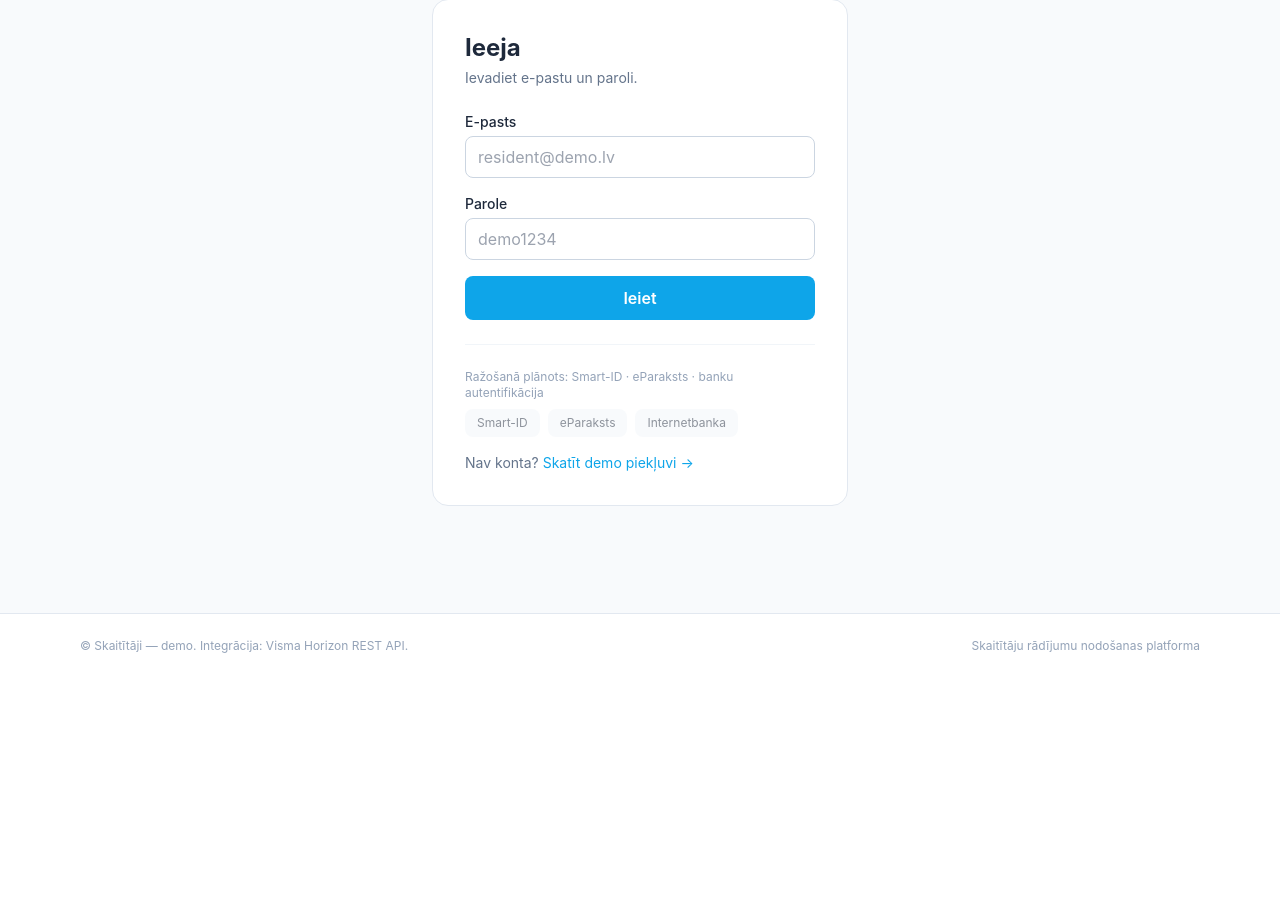
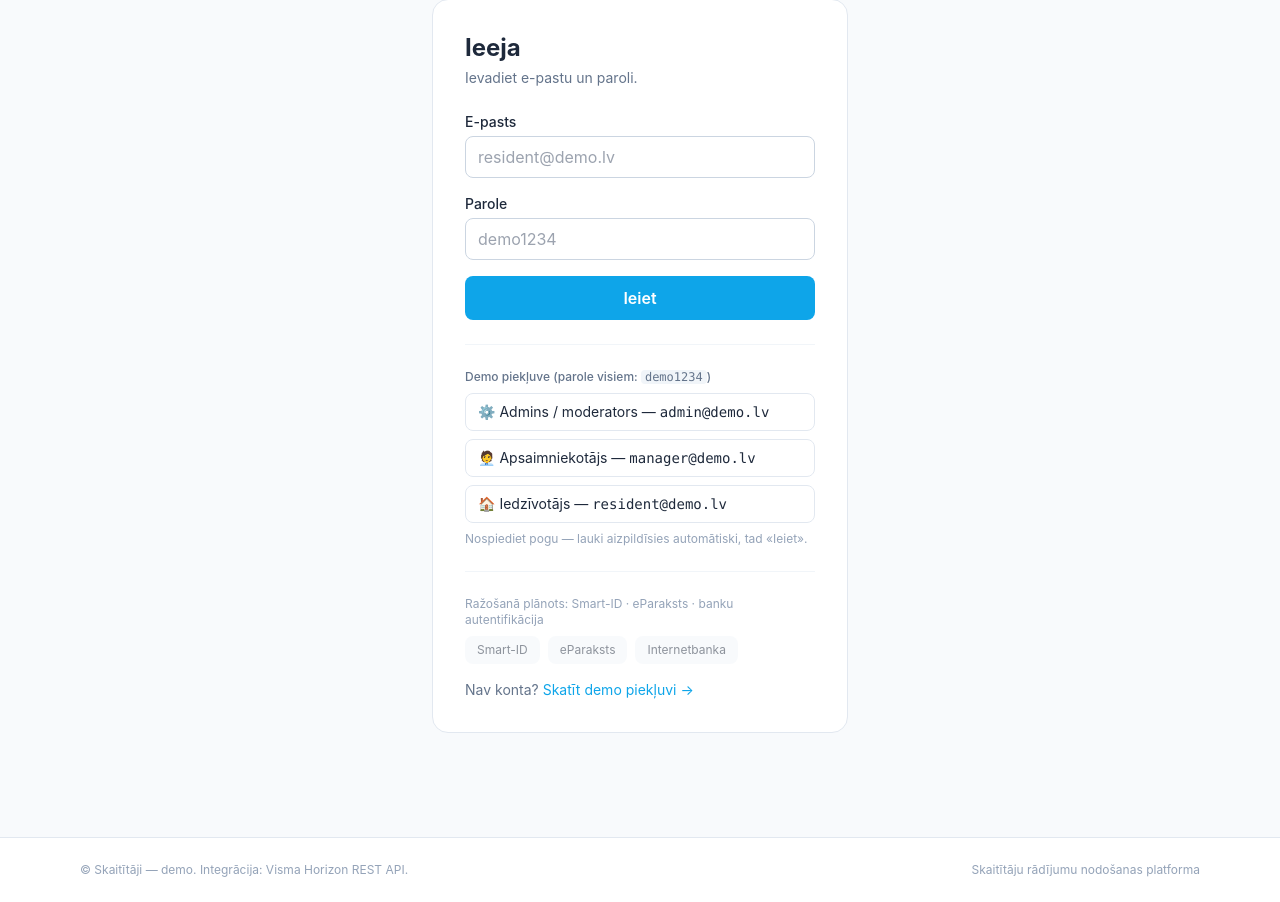
Before and after one commit to formytoys1-cmd/skaititaji, a FastAPI app: page /login in a window 1280 px wide. Shown: the part 122-1024 px from the top of the page. Before the commit the page ends 775 px from the top, so only its background shows below. Run offline with FastAPI, Linux system fonts and the light colour scheme; some libraries are stand-ins or nearby versions.

Commit message:
ux(login): кнопки быстрого входа демо-аккаунтами + type=submit
- На странице входа кнопки для admin/manager/resident автозаполняют поля
- Явно показаны демо-логины и общий пароль
- Кнопка Ieiet теперь type=submit для надёжности

Co-authored-by: Copilot <223556219+Copilot@users.noreply.github.com>

```diff
--- a/app/templates/login.html
+++ b/app/templates/login.html
@@ -9,18 +9,34 @@
     <form method="post" action="/login" class="mt-6 space-y-4">
       <div>
         <label class="block text-sm font-medium mb-1">E-pasts</label>
-        <input name="email" type="email" required autofocus
+        <input id="email" name="email" type="email" required autofocus
                class="w-full px-3 py-2 rounded-lg border border-slate-300 focus:brand-border outline-none"
                placeholder="resident@demo.lv">
       </div>
       <div>
         <label class="block text-sm font-medium mb-1">Parole</label>
-        <input name="password" type="password" required
+        <input id="password" name="password" type="password" required
                class="w-full px-3 py-2 rounded-lg border border-slate-300 focus:brand-border outline-none"
                placeholder="demo1234">
       </div>
-      <button class="w-full py-2.5 rounded-lg brand-bg text-white font-semibold">Ieiet</button>
+      <button type="submit" class="w-full py-2.5 rounded-lg brand-bg text-white font-semibold">Ieiet</button>
     </form>
+
+    <div class="mt-6 pt-6 border-t border-slate-100">
+      <p class="text-xs font-medium text-slate-500 mb-2">Demo piekļuve (parole visiem: <code class="bg-slate-100 px-1 rounded">demo1234</code>)</p>
+      <div class="grid gap-2">
+        <button type="button" onclick="fillLogin('admin@demo.lv')"
+          class="text-left px-3 py-2 rounded-lg border border-slate-200 hover:border-brand hover:bg-slate-50 text-sm">
+          ⚙️ Admins / moderators — <code>admin@demo.lv</code></button>
+        <button type="button" onclick="fillLogin('manager@demo.lv')"
+          class="text-left px-3 py-2 rounded-lg border border-slate-200 hover:border-brand hover:bg-slate-50 text-sm">
+          🧑‍💼 Apsaimniekotājs — <code>manager@demo.lv</code></button>
+        <button type="button" onclick="fillLogin('resident@demo.lv')"
+          class="text-left px-3 py-2 rounded-lg border border-slate-200 hover:border-brand hover:bg-slate-50 text-sm">
+          🏠 Iedzīvotājs — <code>resident@demo.lv</code></button>
+      </div>
+      <p class="text-xs text-slate-400 mt-2">Nospiediet pogu — lauki aizpildīsies automātiski, tad «Ieiet».</p>
+    </div>
 
     <div class="mt-6 pt-6 border-t border-slate-100">
       <p class="text-xs text-slate-400 mb-2">Ražošanā plānots: Smart-ID · eParaksts · banku autentifikācija</p>
@@ -33,4 +49,11 @@
     <p class="mt-4 text-sm text-slate-500">Nav konta? <a href="/demo" class="brand-text">Skatīt demo piekļuvi →</a></p>
   </div>
 </section>
+<script>
+function fillLogin(email) {
+  document.getElementById('email').value = email;
+  document.getElementById('password').value = 'demo1234';
+  document.getElementById('password').focus();
+}
+</script>
 {% endblock %}
```
